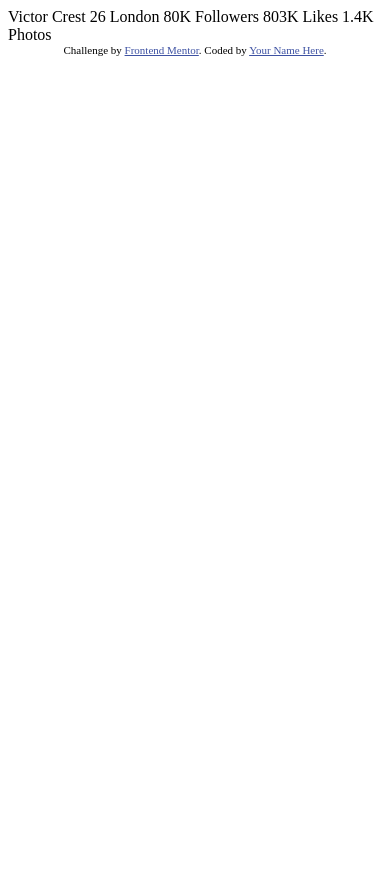
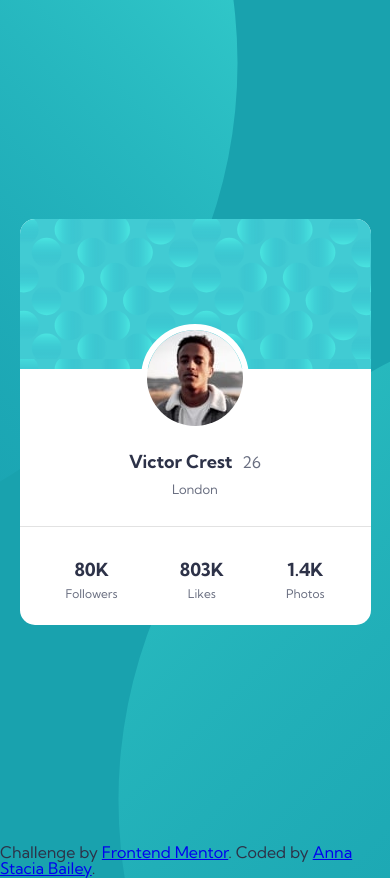
Before and after one commit to AnnaBai95/profile-card-component-main, a plain HTML site: page index.html in a window 390 px wide. Before the commit the page ends 844 px from the top, so only its background shows below. Drawn offline with Linux system fonts and the light colour scheme.

Commit message:
Desktop and mobile
Completed desktop and mobile views

```diff
--- a/index.html
+++ b/index.html
@@ -1,35 +1,60 @@
 <!DOCTYPE html>
 <html lang="en">
+
 <head>
   <meta charset="UTF-8">
-  <meta name="viewport" content="width=device-width, initial-scale=1.0"> <!-- displays site properly based on user's device -->
-
+  <meta name="viewport" content="width=device-width, initial-scale=1.0">
+  <meta name="description"
+    content="This a profile card component challenge from Frontend Mentor done by Anna Stacia Bailey">
   <link rel="icon" type="image/png" sizes="32x32" href="./images/favicon-32x32.png">
 
   <title>Frontend Mentor | Profile card component</title>
 
-  <!-- Feel free to remove these styles or customise in your own stylesheet 👍 -->
-  <style>
-    .attribution { font-size: 11px; text-align: center; }
-    .attribution a { color: hsl(228, 45%, 44%); }
-  </style>
+  <link rel="stylesheet" href="./styles/reset.css">
+  <link rel="stylesheet" href="./styles/style.css">
+  <link rel="preconnect" href="https://fonts.googleapis.com">
+  <link rel="preconnect" href="https://fonts.gstatic.com" crossorigin>
+  <link href="https://fonts.googleapis.com/css2?family=Kumbh+Sans:wght@400;700&display=swap" rel="stylesheet">
+
 </head>
+
 <body>
-  Victor Crest
-  26
-  London
+  <main>
+    <div class="card">
+      <div class="card-header">
+        <img src="./images/image-victor.jpg" alt="Profile image">
+      </div>
+      <div class="card-body">
+        <div>
+          <span class="name">Victor Crest</span>
+          <span class="age">26</span>
+        </div>
+        <div>
+          <span class="city">London</span>
+        </div>
+      </div>
+      <div class="card-footer">
+        <div class="stats">
+          <p class="val">80K</p>
+          <p class="type">Followers</p>
+        </div>
+        <div class="stats">
+          <p class="val">803K</p>
+          <p class="type">Likes</p>
+        </div>
+        <div class="stats">
+          <p class="val">1.4K</p>
+          <p class="type">Photos</p>
+        </div>
+      </div>
+    </div>
+  </main>
+  <footer>
+    <div class="attribution">
+      Challenge by <a href="https://www.frontendmentor.io?ref=challenge" target="_blank">Frontend Mentor</a>.
+      Coded by <a href="#">Anna Stacia Bailey</a>.
+    </div>
+  </footer>
+</body>
 
-  80K
-  Followers
-
-  803K
-  Likes
-
-  1.4K
-  Photos
-  <div class="attribution">
-    Challenge by <a href="https://www.frontendmentor.io?ref=challenge" target="_blank">Frontend Mentor</a>.
-    Coded by <a href="#">Your Name Here</a>.
-  </div>
-</body>
 </html>
--- /dev/null
+++ b/styles/reset.css
@@ -0,0 +1,48 @@
+/* http://meyerweb.com/eric/tools/css/reset/
+   v2.0 | 20110126
+   License: none (public domain)
+*/
+
+html, body, div, span, applet, object, iframe,
+h1, h2, h3, h4, h5, h6, p, blockquote, pre,
+a, abbr, acronym, address, big, cite, code,
+del, dfn, em, img, ins, kbd, q, s, samp,
+small, strike, strong, sub, sup, tt, var,
+b, u, i, center,
+dl, dt, dd, ol, ul, li,
+fieldset, form, label, legend,
+table, caption, tbody, tfoot, thead, tr, th, td,
+article, aside, canvas, details, embed,
+figure, figcaption, footer, header, hgroup,
+menu, nav, output, ruby, section, summary,
+time, mark, audio, video {
+	margin: 0;
+	padding: 0;
+	border: 0;
+	font-size: 100%;
+	font: inherit;
+	vertical-align: baseline;
+}
+/* HTML5 display-role reset for older browsers */
+article, aside, details, figcaption, figure,
+footer, header, hgroup, menu, nav, section {
+	display: block;
+}
+body {
+	line-height: 1;
+}
+ol, ul {
+	list-style: none;
+}
+blockquote, q {
+	quotes: none;
+}
+blockquote:before, blockquote:after,
+q:before, q:after {
+	content: '';
+	content: none;
+}
+table {
+	border-collapse: collapse;
+	border-spacing: 0;
+}
--- /dev/null
+++ b/styles/style.scss
@@ -0,0 +1,127 @@
+$dark-cyan: hsl(185, 75%, 39%);
+$dark-blue: hsl(229, 23%, 23%);
+$dark-grey: hsl(227, 10%, 46%);
+$light_grey: #e2e2e2;
+$font-main: "Kumbh Sans", sans-serif;
+$font-regular: 400;
+$font-bold: 700;
+$body-copy: 1.125rem;
+
+body {
+    background-color: $dark-cyan;
+    background-image: url("../images/bg-pattern-top.svg"), url("../images/bg-pattern-bottom.svg");
+    background-repeat: no-repeat, no-repeat;
+    background-position: right 649px bottom 287px, left 638px top 381px;
+    font-family: $font-main;
+    color: $dark-blue;
+}
+
+main {
+    min-height: 100vh;
+    display: flex;
+    justify-content: center;
+    align-items: center;
+}
+
+.card {
+    width: 27%;
+    background-color: #fff;
+    border-radius: 15px;
+}
+
+.card-body {
+    padding: 30px;
+    text-align: center;
+    margin-top: 45px;
+    .name {
+        font-weight: $font-bold;
+        font-size: $body-copy;
+        line-height: 2;
+        margin-right: 6px;
+    }
+    .age {
+        font-weight: $font-regular;
+        color: $dark-grey;
+    }
+    .city {
+        font-weight: $font-regular;
+        color: $dark-grey;
+        font-size: 0.8125rem;
+    }
+}
+
+.card-header {
+    background-image: url("../images/bg-pattern-card.svg");
+    min-height: 150px;
+    display: flex;
+    justify-content: center;
+    border-top-right-radius: 15px;
+    border-top-left-radius: 15px;
+    img {
+        border-radius: 50%;
+        margin-top: 105px;
+        position: absolute;
+        border: 6px solid #fff;
+    }
+}
+
+.card-footer {
+    display: flex;
+    align-items: center;
+    justify-content: space-between;
+    border-top: 1px solid $light_grey;
+    padding: 25px 46px;
+
+    .stats {
+        text-align: center;
+    }
+
+    .stats .val {
+        font-weight: $font-bold;
+        font-size: $body-copy;
+        line-height: 2;
+    }
+
+    .stats .type {
+        font-weight: $font-regular;
+        color: $dark-grey;
+        font-size: 0.75rem;
+    }
+}
+
+//MEDIA QUERIES START
+
+@media (max-width: 900px)
+{
+    .card{
+        width: 40%;
+    }
+
+    body{
+        background-position: right 313px bottom 303px, left 235px top 381px;
+    }
+
+}
+
+@media (max-width: 649px) and (min-width: 419px)
+{
+    .card{
+        width: 65% !important;
+
+    }
+}
+
+@media (max-width: 420px)
+{
+    .card{
+        width: 90% !important;
+
+    }
+
+    body{
+        background-position: right 152px bottom 325px, left 118px top 310px;
+    }
+
+}
+
+//MEDIA QUERIES END
```
Also changed, not shown: styles/style.css (added), 1 other file.
